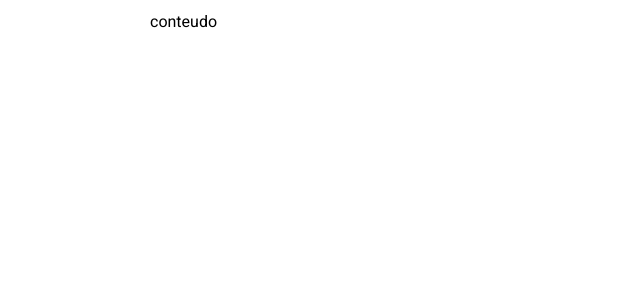
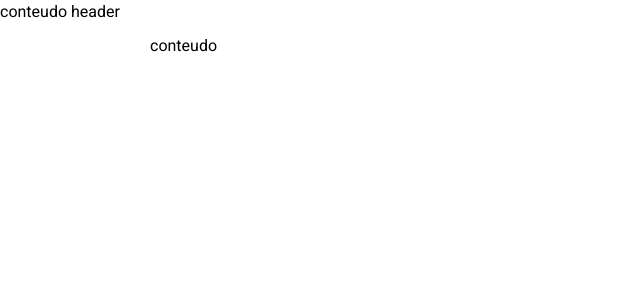
Before and after one commit to Paulo-DevTallos/desafio-tallos-frontend, a Vue app: page /painel in a window 1280 px wide. Shown: the top 300 px of the page, without its empty margins (0-640 px from the left). Built offline with nearby package versions, Linux system fonts and the light colour scheme.

Commit message:
implementando estrutura do header de usuario na dash

```diff
--- a/src/pages/user-pages/Dashboard.vue
+++ b/src/pages/user-pages/Dashboard.vue
@@ -1,12 +1,18 @@
 <template>
-  <main>
-    conteudo
-  </main>
+  <HeaderUser />
+    <main>
+      conteudo
+    </main>
 </template>
 
 <script>
+import HeaderUser from '../../components/components-users/HeaderUser.vue';
+
 export default {
-  name: 'Dashboard',
+  name: "Dashboard",
+  components: {
+    HeaderUser
+  }
 }
 </script>
 
```
